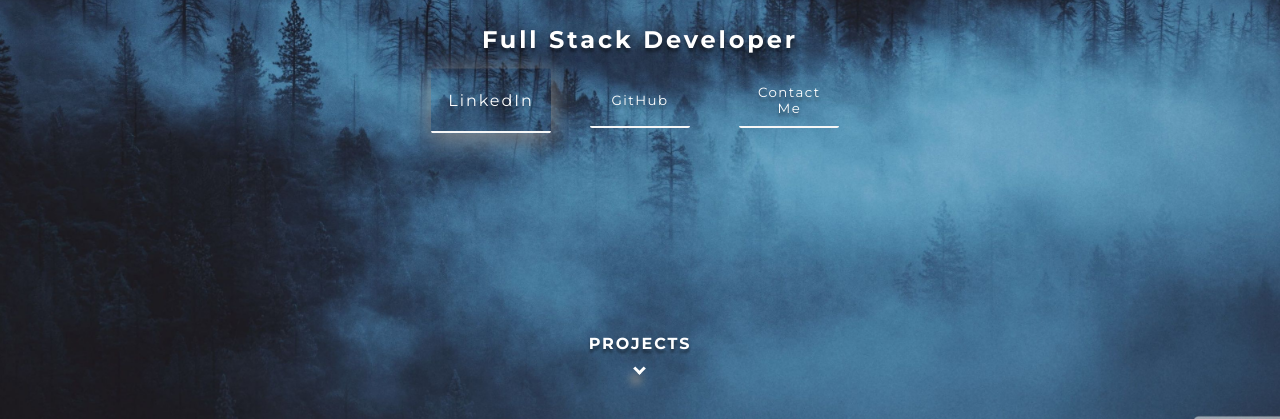
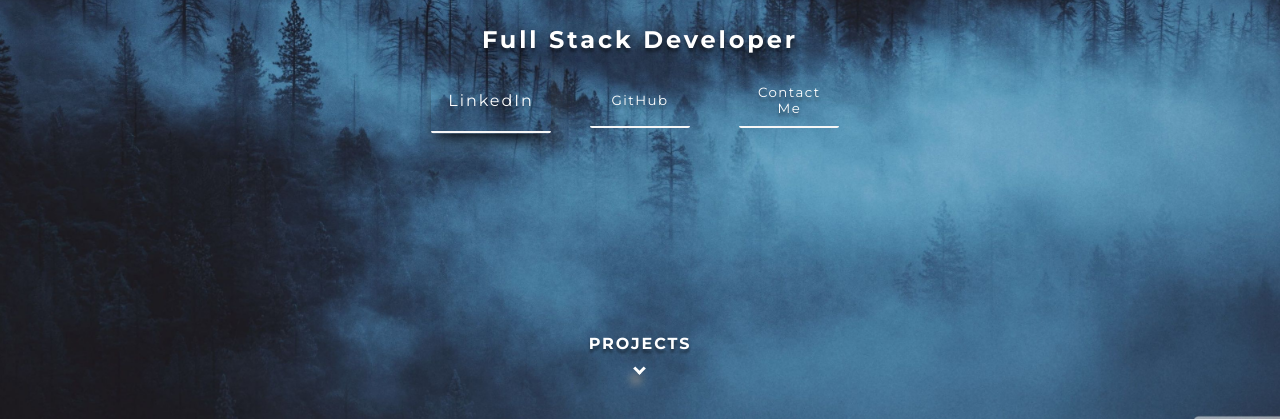
Before and after one commit to jchu614/portfolio_website, a website: page index.html in a window 1280 px wide. In both pictures the pointer is over the button "LinkedIn". Shown: the part 373-792 px from the top of the page. Drawn offline with nearby package versions, Linux system fonts and the light colour scheme.

Commit message:
changed hover box shadow

```diff
--- a/public/stylesheets/index.css
+++ b/public/stylesheets/index.css
@@ -85,7 +85,8 @@ h2 {
 
 .buttonDiv button:hover {
   transform: scale(1.2);
-  box-shadow: 0 4px 20px #888888;
+  box-shadow: 0px 10px 13px -7px #000000,
+    5px 5px 15px 7px rgba(134, 134, 134, 0.11);
   cursor: pointer;
   letter-spacing: 0.121em;
   transition: 0.1s ease-in;
```
